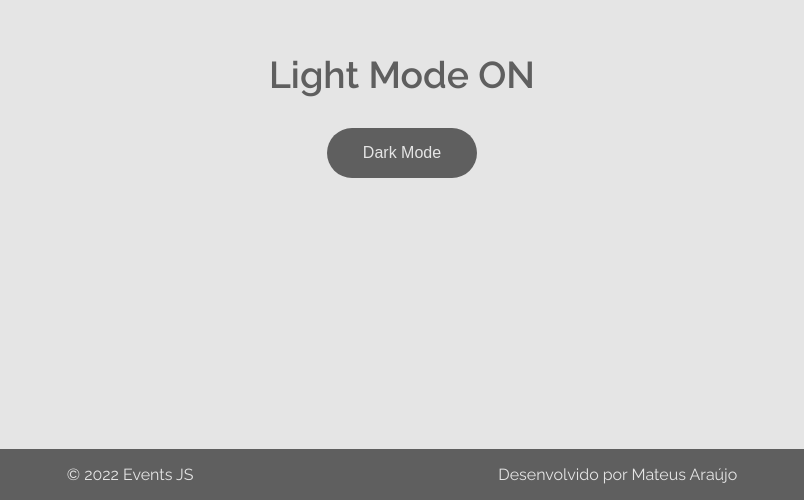
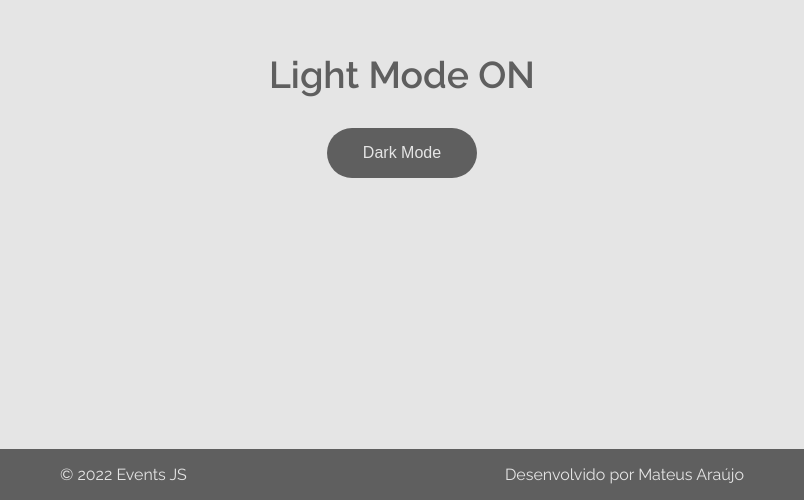
Before and after one commit to mateusaraujos/dark-and-light-mode, a plain HTML site: page index.html in a window 1280 px wide. Shown: the part 300-800 px from the top of the page, 238-1042 px from the left. Drawn offline with Linux system fonts and the light colour scheme.

Commit message:
padding added

```diff
--- a/assets/css/style.css
+++ b/assets/css/style.css
@@ -90,3 +90,7 @@ footer.dark-mode {
 	background-color: #2a2a2a;
     color: #a5a5a5;
 }
+
+footer p {
+    padding: 0 20px;
+}
```
